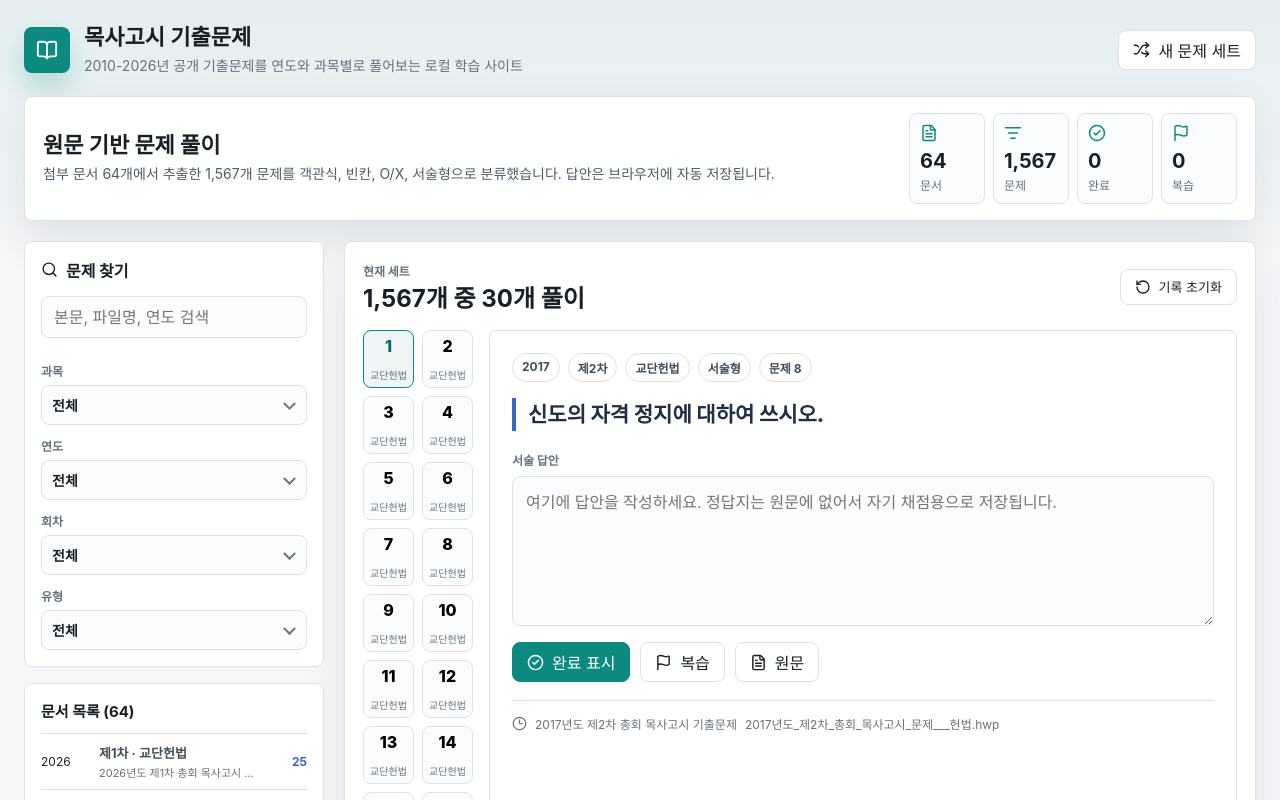
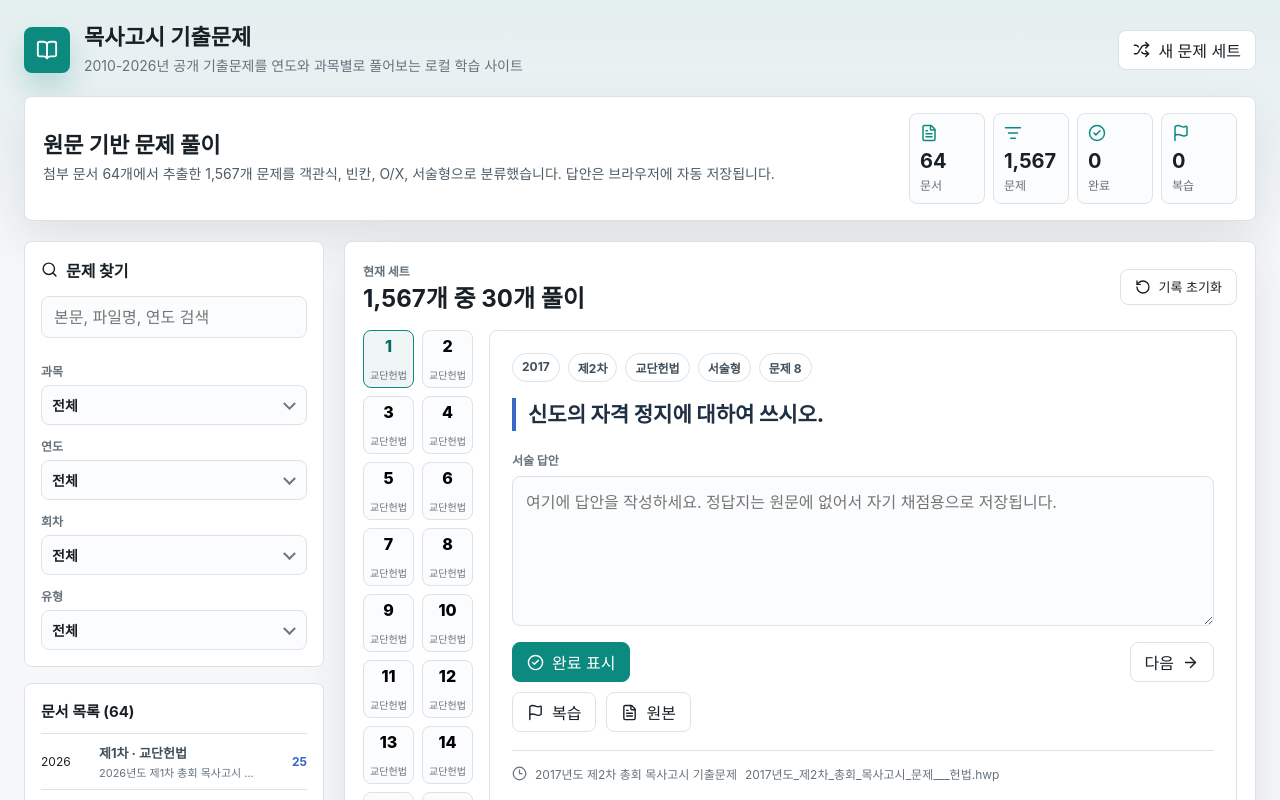
Before and after one commit to angelos0424/gosi_hansin, a React (Vite) app: page / in a window 1280 px wide. Shown: the top 800 px of the page. Built offline with nearby package versions, Linux system fonts and the light colour scheme.

Commit message:
fix: split question action buttons

```diff
--- a/src/main.jsx
+++ b/src/main.jsx
@@ -1,6 +1,7 @@
 import React, { useEffect, useMemo, useRef, useState } from "react";
 import { createRoot } from "react-dom/client";
 import {
+  ArrowRight,
   BookOpen,
   CheckCircle2,
   ChevronDown,
@@ -252,6 +253,16 @@ function App() {
     setActiveId(null);
   };
 
+  const activeQuestionIndex = activeQuestion ? practiceQuestions.findIndex((q) => q.id === activeQuestion.id) : -1;
+
+  const goToNextQuestion = () => {
+    if (!activeQuestion) return;
+    const nextQuestion = practiceQuestions[activeQuestionIndex + 1];
+    if (nextQuestion) {
+      setActiveId(nextQuestion.id);
+    }
+  };
+
   return (
     <main className="app-shell">
       <header className="topbar">
@@ -406,6 +417,8 @@ function App() {
                 updateAnswer={(patch) => updateAnswer(activeQuestion, patch)}
                 document={documentsById[activeQuestion.documentId]}
                 openSource={setSourceDocument}
+                onNext={goToNextQuestion}
+                hasNext={activeQuestionIndex >= 0 && activeQuestionIndex < practiceQuestions.length - 1}
               />
             ) : (
               <div className="empty-state">조건에 맞는 문제가 없습니다.</div>
@@ -481,7 +494,7 @@ function Select({ label, value, onChange, options }) {
   );
 }
 
-function QuestionCard({ question, answer, updateAnswer, document, openSource }) {
+function QuestionCard({ question, answer, updateAnswer, document, openSource, onNext, hasNext }) {
   const prompt = normalizeQuestionText(question);
   const groupPrompt = question.groupTitle && question.groupTitle !== question.title ? question.groupTitle : "";
 
@@ -540,15 +553,22 @@ function QuestionCard({ question, answer, updateAnswer, document, openSource })
       </label>
 
       <div className="question-actions">
+        <div className="action-row primary-row">
           <button className={answer.done ? "primary-button done" : "primary-button"} onClick={() => updateAnswer({ done: !answer.done })}>
-          <CheckCircle2 size={17} /> {answer.done ? "완료됨" : "완료 표시"}
+            <CheckCircle2 size={17} /> 완료 표시
           </button>
+          <button className="ghost-button next-button" type="button" onClick={onNext} disabled={!hasNext}>
+            다음 <ArrowRight size={17} />
+          </button>
+        </div>
+        <div className="action-row secondary-row">
           <button className={answer.flagged ? "flag-button active" : "flag-button"} onClick={() => updateAnswer({ flagged: !answer.flagged })}>
             <Flag size={17} /> 복습
           </button>
           <button className="source-link" type="button" onClick={() => document && openSource(document)}>
-          <FileText size={17} /> 원문
+            <FileText size={17} /> 원본
           </button>
+        </div>
       </div>
 
       <footer className="question-source">
--- a/src/styles.css
+++ b/src/styles.css
@@ -607,10 +607,23 @@ p {
 }
 
 .question-actions {
+  display: grid;
+  gap: 10px;
+  margin-top: 16px;
+}
+
+.action-row {
   display: flex;
   flex-wrap: wrap;
   gap: 10px;
-  margin-top: 16px;
+}
+
+.primary-row {
+  justify-content: space-between;
+}
+
+.secondary-row {
+  justify-content: flex-start;
 }
 
 .primary-button {
@@ -627,6 +640,11 @@ p {
   border-color: rgba(185, 137, 21, 0.4);
   background: #fff5d8;
   color: #7d5900;
+}
+
+.next-button:disabled {
+  cursor: not-allowed;
+  opacity: 0.48;
 }
 
 .question-source {
```
Lines whose indentation alone changed are shown as unchanged.
